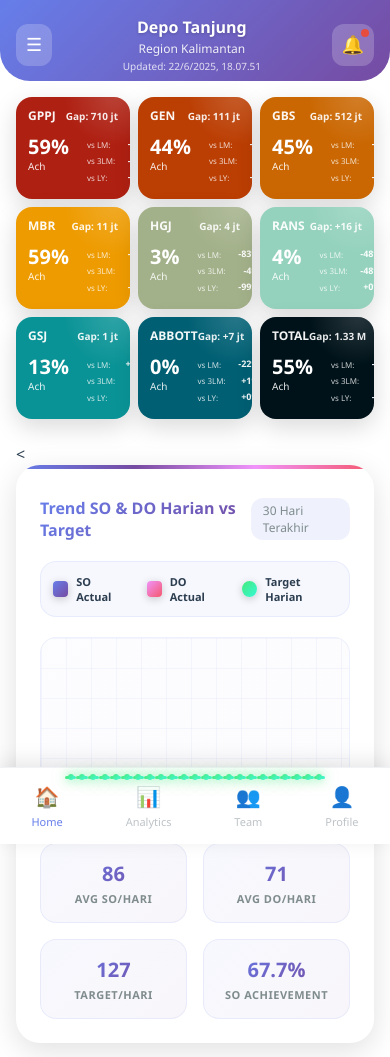
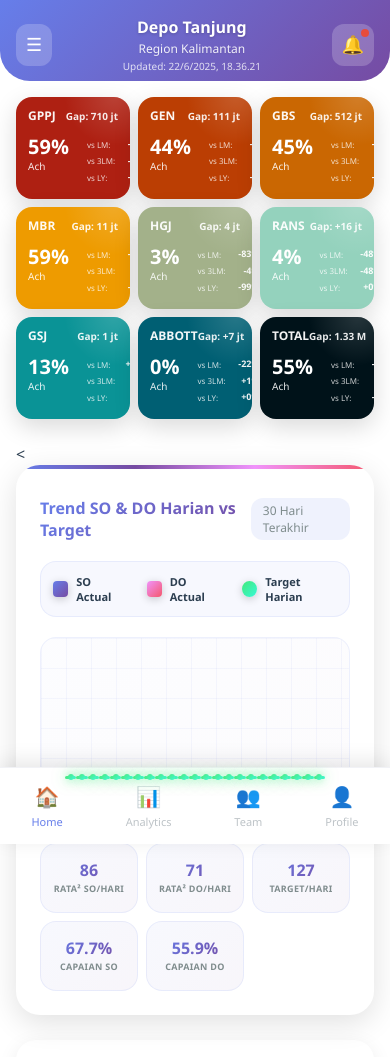
Before and after one commit to kisman271128/salesman-dashboard, a plain HTML site: page dashboard.html in a window 390 px wide. Shown: the top 1057 px of the page. Drawn offline with Linux system fonts and the light colour scheme; sample sign-in values are in the browser's storage.

Commit message:
Morning update: 2025-06-22 18:36:21

```diff
--- a/dashboard.html
+++ b/dashboard.html
@@ -441,8 +441,8 @@
 
 		.chart-stats {
 			display: grid;
-			grid-template-columns: repeat(4, 1fr);  /* 4 columns */
-			gap: 16px;
+			grid-template-columns: repeat(3, 1fr);  /* ✅ Changed from 4 to 3 columns */
+			gap: 12px;                              /* ✅ Reduced gap slightly */
 			margin-top: 24px;
 			padding-top: 20px;
 			border-top: 2px solid rgba(102, 126, 234, 0.1);
@@ -450,11 +450,15 @@
 
 		.chart-stat {
 			text-align: center;
-			padding: 16px 12px;
+			padding: 14px 10px;                     /* ✅ Adjusted padding for smaller cards */
 			background: linear-gradient(135deg, rgba(102, 126, 234, 0.05), rgba(118, 75, 162, 0.05));
 			border-radius: 16px;
 			border: 1px solid rgba(102, 126, 234, 0.1);
 			transition: transform 0.3s ease, box-shadow 0.3s ease;
+			min-height: 80px;                       /* ✅ Ensure consistent height */
+			display: flex;
+			flex-direction: column;
+			justify-content: center;
 		}
 
 		.chart-stat:hover {
@@ -463,21 +467,23 @@
 		}
 
 		.stat-value {
-			font-size: 20px;                  /* Larger numbers */
+			font-size: 18px;                        /* ✅ Slightly smaller for better fit */
 			font-weight: 800;
 			background: linear-gradient(135deg, #667eea, #764ba2);
 			-webkit-background-clip: text;
 			-webkit-text-fill-color: transparent;
 			background-clip: text;
 			margin-bottom: 4px;
+			line-height: 1.2;
 		}
 
 		.stat-label {
-			font-size: 11px;
+			font-size: 10px;                        /* ✅ Slightly smaller font */
 			color: #7f8c8d;
 			font-weight: 600;
 			text-transform: uppercase;
-			letter-spacing: 0.5px;
+			letter-spacing: 0.3px;                  /* ✅ Reduced letter spacing */
+			line-height: 1.2;
 		}
 
 		/* Animations */
@@ -514,10 +520,24 @@
 			}
 		}
 
-		/* Mobile responsive */
+		/* ✅ Responsive untuk mobile - tetap 3 kolom tapi ukuran lebih kecil */
 		@media (max-width: 480px) {
 			.chart-stats {
-				grid-template-columns: repeat(2, 1fr);
+				grid-template-columns: repeat(3, 1fr);  /* Keep 3 columns on mobile */
+				gap: 8px;
+			}
+
+			.chart-stat {
+				padding: 12px 8px;
+				min-height: 70px;
+			}
+
+			.stat-value {
+				font-size: 16px;
+			}
+
+			.stat-label {
+				font-size: 9px;
 			}
 
 			.chart-container {
@@ -1079,7 +1099,7 @@
 			}, 200);
 		}
 
-		// Update chart statistics display
+		// Update chart statistics display - 5 stats in 3x2 grid
 		function updateChartStats(stats) {
 			const chartStatsElement = document.querySelector('.chart-stats');
 			if (!chartStatsElement) return;
@@ -1087,11 +1107,11 @@
 			chartStatsElement.innerHTML = `
 				<div class="chart-stat">
 					<div class="stat-value">${stats.avg_so}</div>
-					<div class="stat-label">Avg SO/Hari</div>
+					<div class="stat-label">Rata² SO/Hari</div>
 				</div>
 				<div class="chart-stat">
 					<div class="stat-value">${stats.avg_do}</div>
-					<div class="stat-label">Avg DO/Hari</div>
+					<div class="stat-label">Rata² DO/Hari</div>
 				</div>
 				<div class="chart-stat">
 					<div class="stat-value">${stats.avg_target}</div>
@@ -1099,7 +1119,11 @@
 				</div>
 				<div class="chart-stat">
 					<div class="stat-value">${stats.achievement_so}%</div>
-					<div class="stat-label">SO Achievement</div>
+					<div class="stat-label">Capaian SO</div>
+				</div>
+				<div class="chart-stat">
+					<div class="stat-value">${stats.achievement_do}%</div>
+					<div class="stat-label">Capaian DO</div>
 				</div>
 			`;
 		}
--- a/data/dashboard.json
+++ b/data/dashboard.json
@@ -1,5 +1,5 @@
 {
-  "last_updated": "2025-06-22 18:07:51",
+  "last_updated": "2025-06-22 18:36:21",
   "depo_name": "Depo Tanjung",
   "region_name": "Region Kalimantan",
   "lob_cards": [
```
Also changed, not shown: 1 other file.
